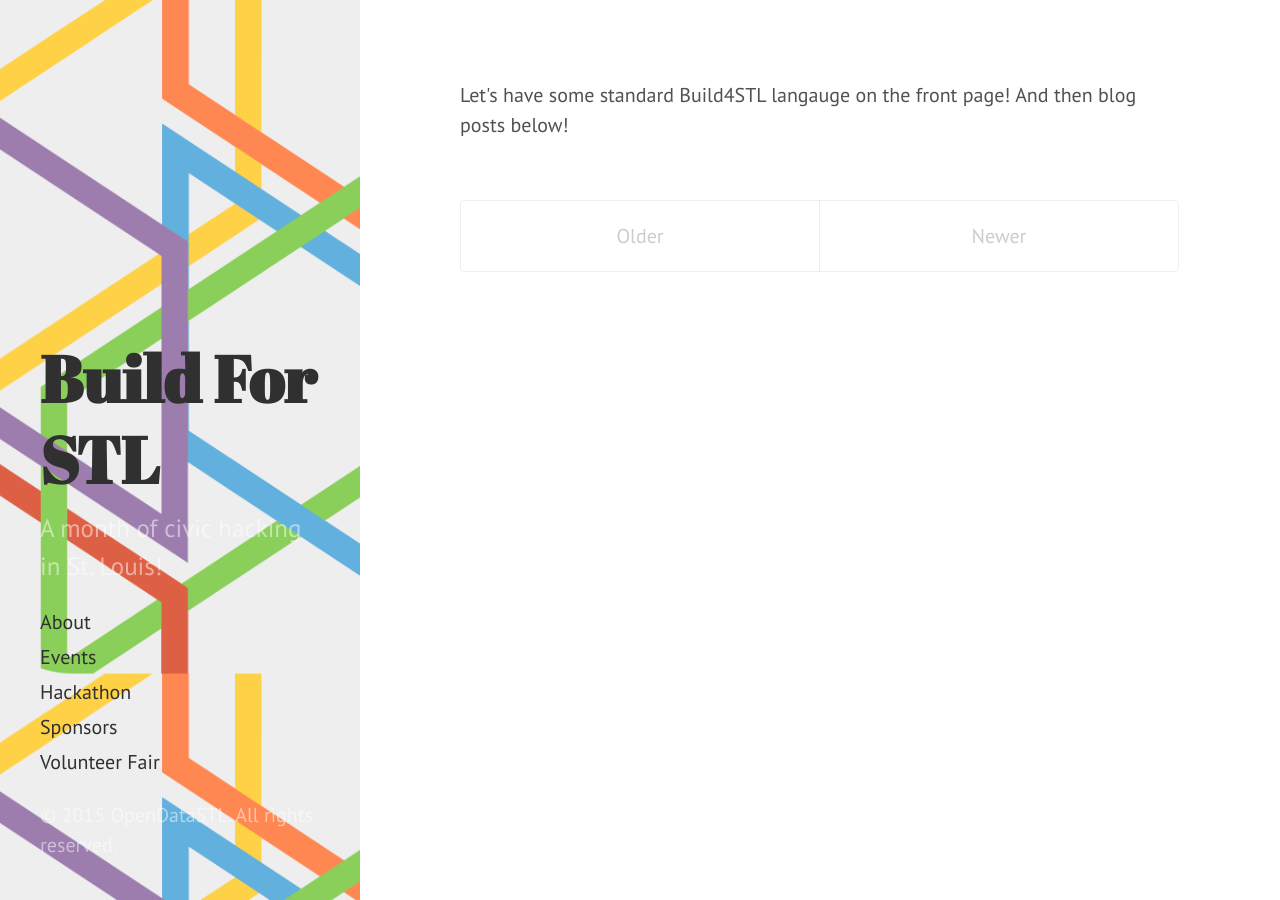
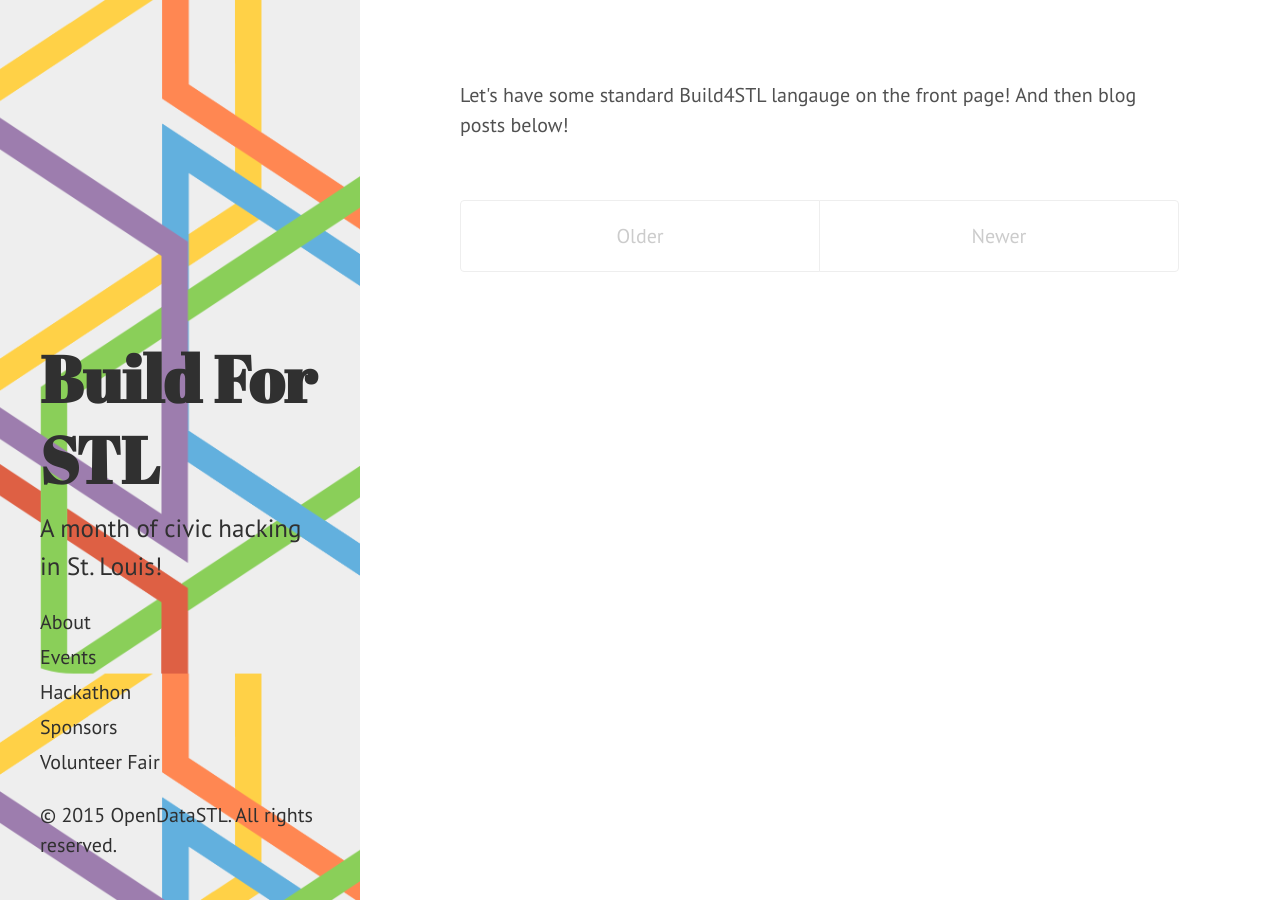
Before and after one commit to OpenSTL/build4stl-jekyll-site, a Jekyll site: the page built from index.html, in a window 1280 px wide. Built offline with Jekyll 4.4.1, drawn with Linux system fonts in a browser that asks for light colours.

Commit message:
Update hyde.css

```diff
--- a/css/hyde.css
+++ b/css/hyde.css
@@ -74,6 +74,10 @@
 
 /* Sidebar links */
 .sidebar a {
+  color: #303030;
+}
+
+.sidebar p {
   color: #303030;
 }
 
```
